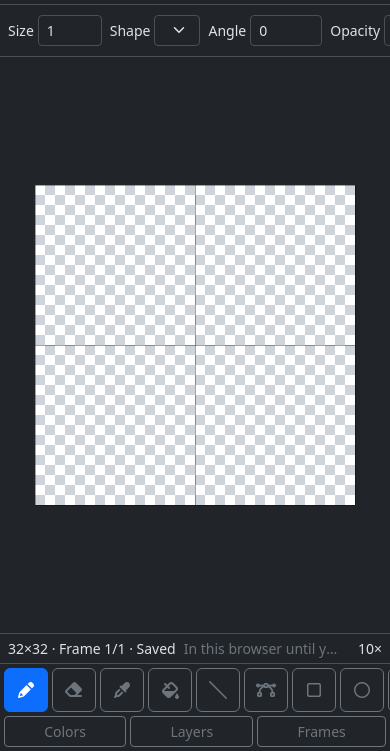
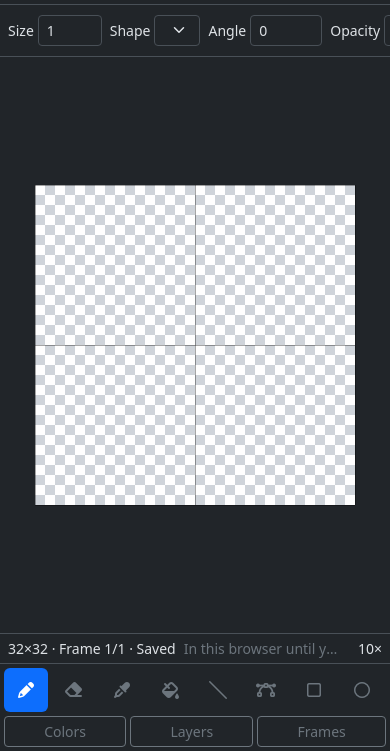
Before and after one commit to zendrael/pixeluz, a website built with Vite: page index.html in a window 390 px wide. Shown: the part 93-844 px from the top of the page. Built offline with nearby package versions, Linux system fonts and the light colour scheme.

Commit message:
Hide tool button borders on the mobile toolbar too.
Reuse the same transparent border tokens as the vertical rail for every tool-host.

Co-authored-by: Cursor <cursoragent@cursor.com>

```diff
--- a/src/styles.css
+++ b/src/styles.css
@@ -74,7 +74,7 @@ body {
   flex: 0 0 auto;
 }
 
-.tool-rail .tool-btn,
+.tool-host .tool-btn,
 .header-actions .btn {
   --bs-btn-border-color: transparent;
   --bs-btn-hover-border-color: transparent;
```
